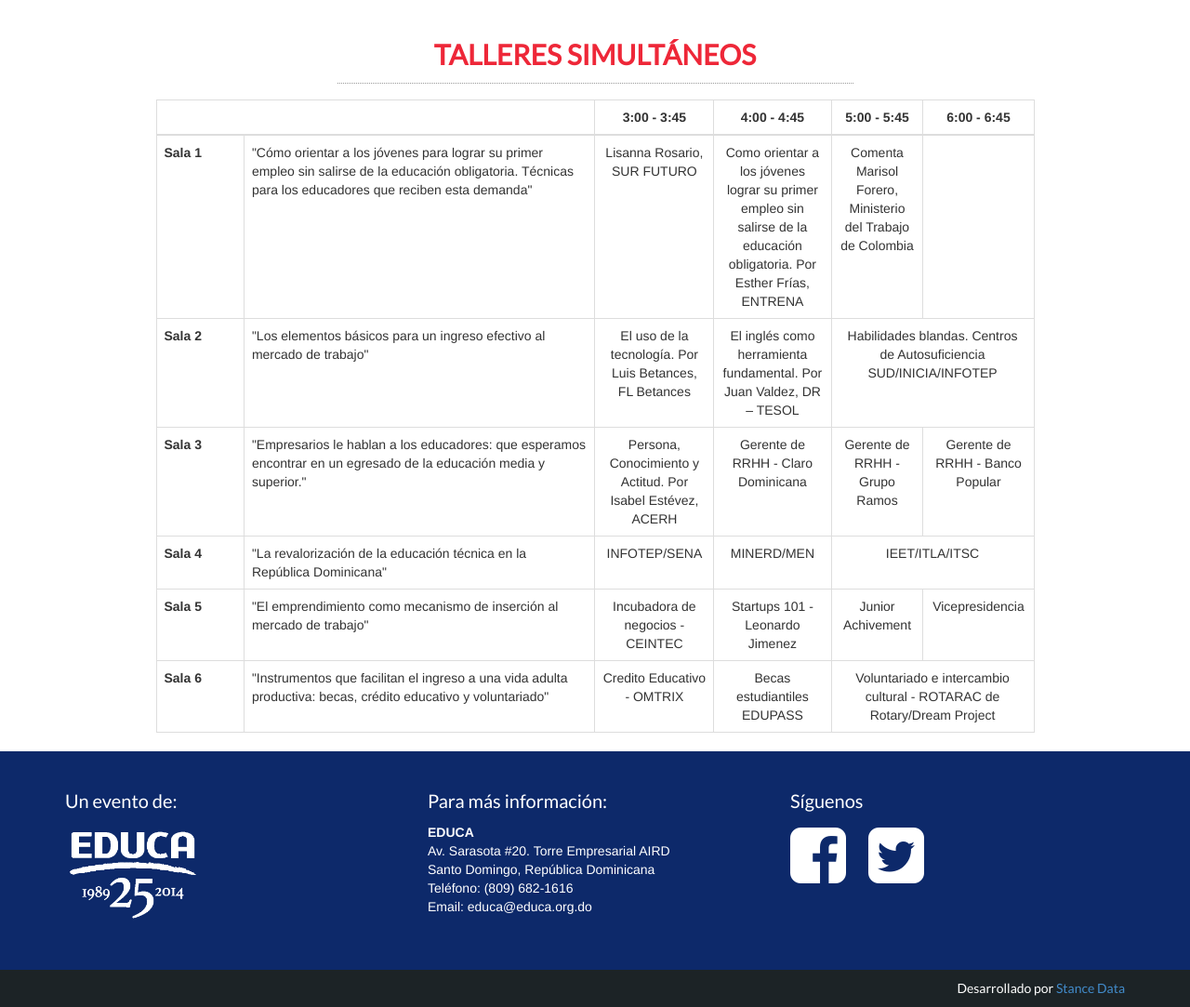
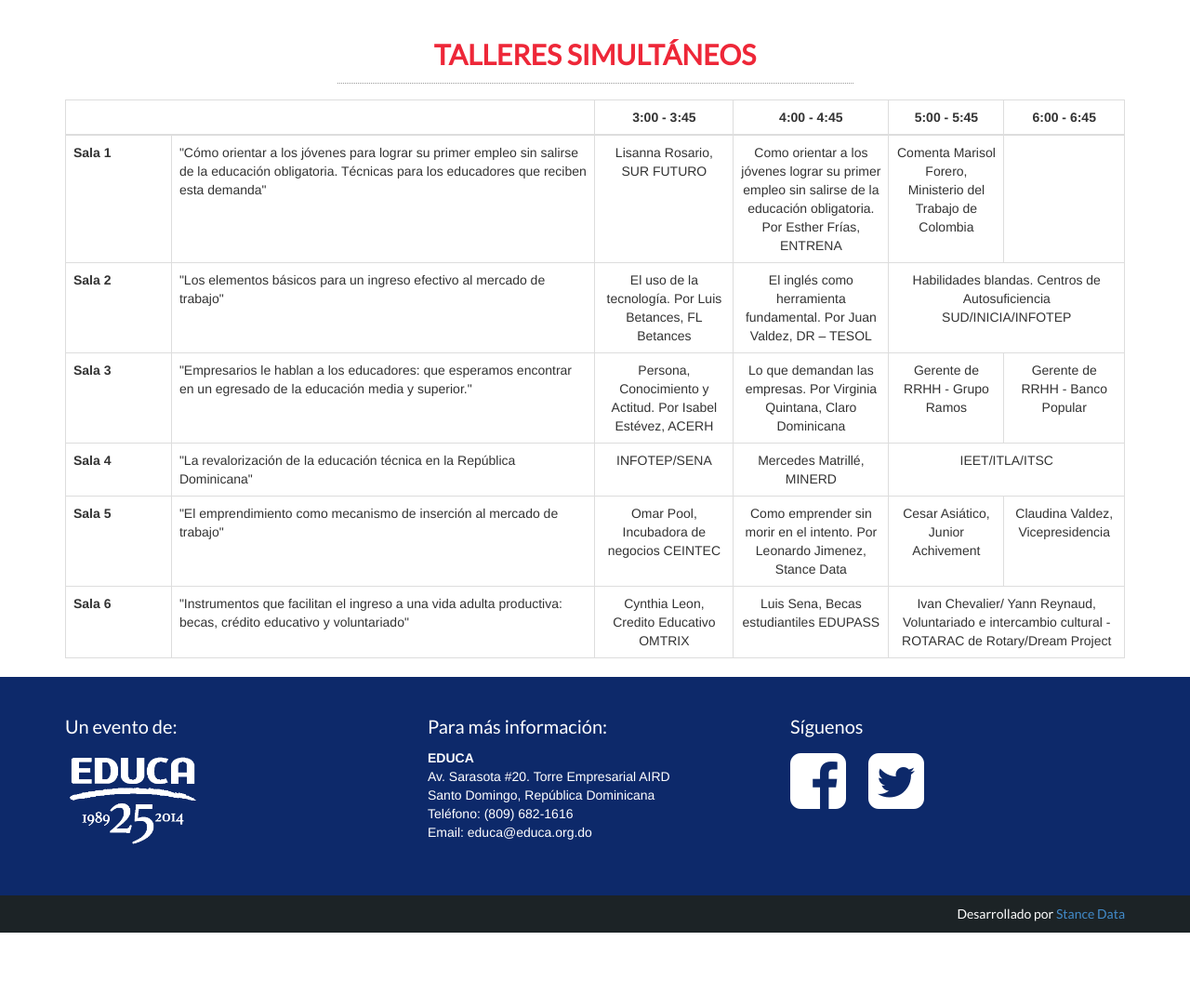
Before and after one commit to xpostudio4/aprendo, a Django app: page /talleres/ in a window 1280 px wide. Shown: the part 52-1135 px from the top of the page at 93% size. After the commit the page ends 1055 px from the top, so only its background shows below. Run offline with Django 3.2, Linux system fonts and the light colour scheme; some libraries are stand-ins or nearby versions.

Commit message:
finished yashara changes

```diff
--- a/app/templates/talleres.html
+++ b/app/templates/talleres.html
@@ -13,7 +13,7 @@
                 <p class="text-center"><span style="color:#EE2738">TALLERES SIMULTÁNEOS</span></p>
             </div>
           </div><!-- /col-sm-6 -->
-          <div class="col-sm-10 col-sm-offset-1">
+          <div class="col-sm-12">
             <table class="table table-hover table-bordered">
               <thead>
                 <th colspan="2"></th>
@@ -42,7 +42,7 @@
                   <td><b>Sala 3</b></td>
                   <td>"Empresarios le hablan a los educadores: que esperamos encontrar en un egresado de la educación media y superior."</td>
                   <td class="text-center">Persona, Conocimiento y Actitud. Por Isabel Estévez, ACERH</td>
-                  <td class="text-center">Gerente de RRHH - Claro Dominicana</td>
+                  <td class="text-center">Lo que demandan las empresas. Por Virginia Quintana, Claro Dominicana</td>
                   <td class="text-center">Gerente de RRHH - Grupo Ramos</td>
                   <td class="text-center">Gerente de RRHH - Banco Popular</td>
                 </tr>
@@ -50,23 +50,23 @@
                   <td><b>Sala 4</b></td>
                   <td>"La revalorización de la educación técnica en la República Dominicana"</td>
                   <td class="text-center">INFOTEP/SENA</td>
-                  <td class="text-center">MINERD/MEN</td>
+                  <td class="text-center">Mercedes Matrillé, MINERD</td>
                   <td class="text-center" colspan="2">IEET/ITLA/ITSC</td>
                 </tr>
                 <tr>
                   <td><b>Sala 5</b></td>
                   <td>"El emprendimiento como mecanismo de inserción al mercado de trabajo"</td>
-                  <td class="text-center">Incubadora de negocios - CEINTEC</td>
-                  <td class="text-center">Startups 101 - Leonardo Jimenez</td>
-                  <td class="text-center">Junior Achivement</td>
-                  <td class="text-center">Vicepresidencia</td>
+                  <td class="text-center">Omar Pool, Incubadora de negocios CEINTEC</td>
+                  <td class="text-center">Como emprender sin morir en el intento. Por Leonardo Jimenez, Stance Data</td>
+                  <td class="text-center">Cesar Asiático, Junior Achivement</td>
+                  <td class="text-center">Claudina Valdez, Vicepresidencia</td>
                 </tr>
                 <tr>
                   <td><b>Sala 6</b></td>
                   <td>"Instrumentos que facilitan el ingreso a una vida adulta productiva: becas, crédito educativo y voluntariado"</td>
-                  <td class="text-center">Credito Educativo - OMTRIX</td>
-                  <td class="text-center">Becas estudiantiles EDUPASS</td>
-                  <td class="text-center" colspan="2">Voluntariado e intercambio cultural - ROTARAC de Rotary/Dream Project</td>
+                  <td class="text-center">Cynthia Leon, Credito Educativo OMTRIX</td>
+                  <td class="text-center">Luis Sena, Becas estudiantiles EDUPASS</td>
+                  <td class="text-center" colspan="2">Ivan Chevalier/ Yann Reynaud, Voluntariado e intercambio cultural - ROTARAC de Rotary/Dream Project</td>
                 </tr>
               </tbody>
             </table>
```
